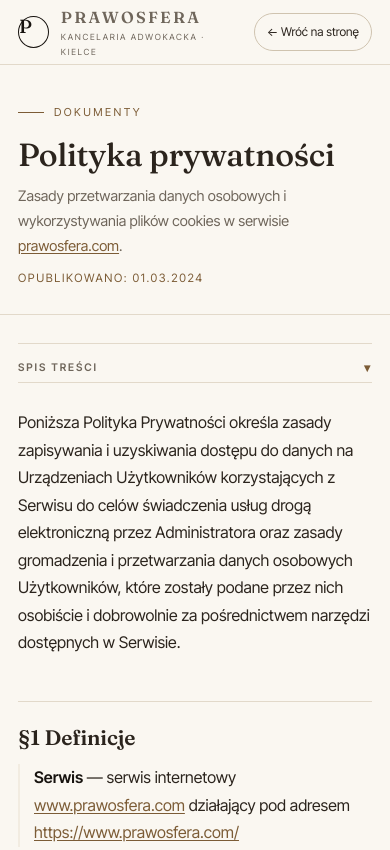
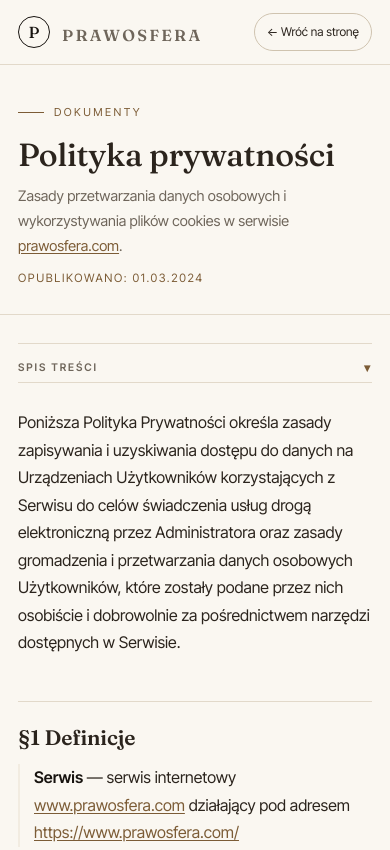
Before and after one commit to simonsurma/strona-prawosfera, a plain HTML site: page politykaprywatnosci.html in a window 390 px wide. Shown: the top 850 px of the page. Drawn offline with Linux system fonts and the light colour scheme.

Commit message:
Update politykaprywatnosci.html

```diff
--- a/politykaprywatnosci.html
+++ b/politykaprywatnosci.html
@@ -30,7 +30,7 @@ header.top{position:sticky;top:0;z-index:20;background:rgba(250,247,241,.92);bac
 .top-in{display:flex;align-items:center;justify-content:space-between;gap:16px;height:74px}
 .brand{display:flex;align-items:center;gap:12px;text-decoration:none;color:var(--ink)}
 .mono{width:38px;height:38px;border:1.4px solid var(--ink);border-radius:50%;display:grid;place-items:center;font-family:var(--serif);font-size:19px;line-height:1}
-.brand .mono{font-size:19px;letter-spacing:0;text-transform:none;color:var(--ink);margin:0;font-family:var(--serif);font-weight:500}
+.brand .mono{display:grid;place-items:center;width:38px;height:38px;font-size:19px;line-height:1;letter-spacing:0;text-transform:none;color:var(--ink);margin:0;padding:0;font-family:var(--serif);font-weight:500}
 .brand b{display:block;font-family:var(--serif);font-weight:600;font-size:19px;letter-spacing:.14em;line-height:1}
 .brand span{display:block;font-size:9.5px;letter-spacing:.2em;text-transform:uppercase;color:var(--muted);margin-top:5px}
 .back{font-size:13px;text-decoration:none;border:1px solid var(--line2);border-radius:100px;padding:9px 16px;color:var(--text);white-space:nowrap;transition:.2s}
@@ -49,8 +49,10 @@ details.toc>summary::after{content:"▾";font-size:12px;color:var(--brass)}
 details.toc[open]>summary::after{content:"▴"}
 .toc-in a{display:block;color:var(--text);text-decoration:none;padding:4px 0;line-height:1.4}
 .toc-in a:hover{color:var(--brass)}
+
 article{max-width:78ch;counter-reset:none}
-article h2{font-family:var(--serif);font-weight:600;font-size:clamp(21px,2.3vw,26px);line-height:1.25;letter-spacing:-.005em;margin:44px 0 14px;padding-top:22px;border-top:1px solid var(--line);scroll-margin-top:96px}
+article h2{font-family:var(--serif);font-weight:600;font-size:clamp(21px,2.3vw,26px);line-height:1.25;letter-spacing:-.005em;
+  margin:44px 0 14px;padding-top:22px;border-top:1px solid var(--line);scroll-margin-top:96px}
 article h2:first-child{margin-top:0;padding-top:0;border-top:0}
 article p{margin:0 0 14px}
 article p.def{margin:0 0 10px;padding-left:14px;border-left:2px solid var(--paper2)}
@@ -73,9 +75,13 @@ footer.bot{border-top:1px solid var(--line);background:var(--paper2);padding:34p
   details.toc[open]>summary{margin-bottom:10px}
   .toc-in{display:grid;grid-template-columns:1fr 1fr;gap:0 16px}
   .top-in{height:64px}
-  .brand b{font-size:16px}.brand span{font-size:8.5px}
-  .mono{width:32px;height:32px;font-size:16px}
+  .brand b{font-size:16px}.brand .brand-sub{font-size:8.5px}
+  .brand .mono{width:32px;height:32px;font-size:16px}
   .back{padding:8px 12px;font-size:12px}
+}
+@media(max-width:640px){
+  .brand .brand-sub{display:none}
+  .top-in{gap:10px}
 }
 @media print{
   header.top,details.toc,footer.bot{display:none}
@@ -90,11 +96,12 @@ footer.bot{border-top:1px solid var(--line);background:var(--paper2);padding:34p
   <div class="wrap top-in">
     <a class="brand" href="index.html">
       <span class="mono" aria-hidden="true">P</span>
-      <span><b>PRAWOSFERA</b><span>Kancelaria Adwokacka · Kielce</span></span>
+      <span><b>PRAWOSFERA</b><span class="brand-sub">Kancelaria Adwokacka · Kielce</span></span>
     </a>
     <a class="back" href="index.html">← Wróć na stronę</a>
   </div>
 </header>
+
 <section class="hero">
   <div class="wrap">
     <div class="eyebrow">Dokumenty</div>
@@ -102,15 +109,30 @@ footer.bot{border-top:1px solid var(--line);background:var(--paper2);padding:34p
     <p>Zasady przetwarzania danych osobowych i wykorzystywania plików cookies w serwisie <a href="https://www.prawosfera.com/">prawosfera.com</a>.<br><span class="meta">Opublikowano: 01.03.2024</span></p>
   </div>
 </section>
+
 <div class="wrap layout">
   <details class="toc" id="toc">
     <summary>Spis treści</summary>
-    <div class="toc-in">
-      <a href="#s1">§1 Definicje</a><a href="#s2">§2 Inspektor Ochrony Danych</a><a href="#s3">§3 Rodzaje Plików Cookies</a><a href="#s4">§4 Bezpieczeństwo składowania danych</a><a href="#s5">§5 Cele do których wykorzystywane są pliki Cookie</a><a href="#s6">§6 Cele przetwarzania danych osobowych</a><a href="#s7">§7 Pliki Cookies Serwisów zewnętrznych</a><a href="#s8">§8 Rodzaje gromadzonych danych</a><a href="#s9">§9 Dostęp do danych osobowych przez podmioty trzecie</a><a href="#s10">§10 Sposób przetwarzania danych osobowych</a><a href="#s11">§11 Podstawy prawne przetwarzania danych osobowych</a><a href="#s12">§12 Okres przetwarzania danych osobowych</a><a href="#s13">§13 Prawa Użytkowników związane z przetwarzaniem danych osobowych</a><a href="#s14">§14 Kontakt do Administratora</a><a href="#s15">§15 Wymagania Serwisu</a><a href="#s16">§16 Linki zewnętrzne</a><a href="#s17">§17 Zmiany w Polityce Prywatności</a>
-    </div>
+    <div class="toc-in"><a href="#s1">§1 Definicje</a>
+    <a href="#s2">§2 Inspektor Ochrony Danych</a>
+    <a href="#s3">§3 Rodzaje Plików Cookies</a>
+    <a href="#s4">§4 Bezpieczeństwo składowania danych</a>
+    <a href="#s5">§5 Cele do których wykorzystywane są pliki Cookie</a>
+    <a href="#s6">§6 Cele przetwarzania danych osobowych</a>
+    <a href="#s7">§7 Pliki Cookies Serwisów zewnętrznych</a>
+    <a href="#s8">§8 Rodzaje gromadzonych danych</a>
+    <a href="#s9">§9 Dostęp do danych osobowych przez podmioty trzecie</a>
+    <a href="#s10">§10 Sposób przetwarzania danych osobowych</a>
+    <a href="#s11">§11 Podstawy prawne przetwarzania danych osobowych</a>
+    <a href="#s12">§12 Okres przetwarzania danych osobowych</a>
+    <a href="#s13">§13 Prawa Użytkowników związane z przetwarzaniem danych osobowych</a>
+    <a href="#s14">§14 Kontakt do Administratora</a>
+    <a href="#s15">§15 Wymagania Serwisu</a>
+    <a href="#s16">§16 Linki zewnętrzne</a>
+    <a href="#s17">§17 Zmiany w Polityce Prywatności</a></div>
   </details>
   <article>
-    <p>Poniższa Polityka Prywatności określa zasady zapisywania i uzyskiwania dostępu do danych na Urządzeniach Użytkowników korzystających z Serwisu do celów świadczenia usług drogą elektroniczną przez Administratora oraz zasady gromadzenia i przetwarzania danych osobowych Użytkowników, które zostały podane przez nich osobiście i dobrowolnie za pośrednictwem narzędzi dostępnych w Serwisie.</p>
+    <p>Poniższa Polityka Prywatności określa zasady zapisywania i uzyskiwania dostępu do danych na Urządzeniach Użytkowników korzystających z Serwisu do celów świadczenia usług drogą elektroniczną przez Administratora oraz zasady gromadzenia i przetwarzania danych osobowych Użytkowników, które zostały podane przez nich osobiście i dobrowolnie za pośrednictwem narzędzi dostępnych w Serwisie.<br/></p>
     <h2 id="s1">§1 Definicje</h2>
     <p class="def"><strong>Serwis</strong> — serwis internetowy <a href="http://www.prawosfera.com" rel="noopener" target="_blank">www.prawosfera.com</a> działający pod adresem <a href="https://www.prawosfera.com/" rel="noopener" target="_blank">https://www.prawosfera.com/</a></p>
     <p class="def"><strong>Serwis zewnętrzny</strong> — serwisy internetowe partnerów, usługodawców lub usługobiorców współpracujących z Administratorem</p>
@@ -161,13 +183,18 @@ footer.bot{border-top:1px solid var(--line);background:var(--paper2);padding:34p
     <ul><li>Prowadzenie statystyk</li><li>Remarketing (retargeting)</li><li>Serwowanie reklam dostosowanych do preferencji Użytkowników</li><li>Obsługi programów afiliacyjnych</li><li>Zapewnienia prawnie uzasadnionego interesu Administratora</li></ul>
     <h2 id="s7">§7 Pliki Cookies Serwisów zewnętrznych</h2>
     <p>Administrator w Serwisie wykorzystuje skrypty javascript i komponenty webowe partnerów, którzy mogą umieszczać własne pliki cookies na Urządzeniu Użytkownika. Pamiętaj, że w ustawieniach swojej przeglądarki możesz sam decydować o dozwolonych plikach cookies jakie mogą być używane przez poszczególne witryny internetowe. Poniżej znajduje się lista partnerów lub ich usług zaimplementowanych w Serwisie, mogących umieszczać pliki cookies:</p>
-    <p>Usługi multimedialne:</p><ul><li><a href="https://www.youtube.com/t/terms" rel="noopener" target="_blank">YouTube</a></li></ul>
-    <p>Usługi społecznościowe / łączone:<br> (Rejestracja, Logowanie, udostępnianie treści, komunikacja, itp.)</p>
+    <p>Usługi multimedialne:</p>
+    <ul><li><a href="https://www.youtube.com/t/terms" rel="noopener" target="_blank">YouTube</a></li></ul>
+    <p>Usługi społecznościowe / łączone:<br/> (Rejestracja, Logowanie, udostępnianie treści, komunikacja, itp.)</p>
     <ul><li><a href="https://twitter.com/en/tos?wcmmode=disabled%23intlTerms" rel="noopener" target="_blank">Twitter</a></li><li><a href="https://www.microsoft.com/en/servicesagreement/" rel="noopener" target="_blank">Microsoft</a></li><li><a href="https://www.facebook.com/legal/terms" rel="noopener" target="_blank">Facebook</a></li><li><a href="https://policies.google.com/privacy?hl=pl" rel="noopener" target="_blank">Google+</a></li><li><a href="https://www.linkedin.com/legal/user-agreement" rel="noopener" target="_blank">LinkedIn</a></li></ul>
-    <p>Usługi udostępniania treści:</p><ul><li><a href="https://www.whatsapp.com/privacy/?lang=pl" rel="noopener" target="_blank">WhatsApp</a></li><li><a href="https://help.instagram.com/519522125107875" rel="noopener" target="_blank">Instagram</a></li></ul>
-    <p>Usługi Newslettera:</p><ul><li><a href="https://mailchimp.com/legal/privacy/" rel="noopener" target="_blank">MailChimp</a></li></ul>
-    <p>Usługi serwowania reklam oraz sieci afiliacyjne:</p><ul><li><a href="https://policies.google.com/privacy?hl=pl" rel="noopener" target="_blank">Google Adsense</a></li></ul>
-    <p>Prowadzenie statystyk:</p><ul><li><a href="https://policies.google.com/privacy?hl=pl" rel="noopener" target="_blank">Google Analytics</a></li></ul>
+    <p>Usługi udostępniania treści:</p>
+    <ul><li><a href="https://www.whatsapp.com/privacy/?lang=pl" rel="noopener" target="_blank">WhatsApp</a></li><li><a href="https://help.instagram.com/519522125107875" rel="noopener" target="_blank">Instagram</a></li></ul>
+    <p>Usługi Newslettera:</p>
+    <ul><li><a href="https://mailchimp.com/legal/privacy/" rel="noopener" target="_blank">MailChimp</a></li></ul>
+    <p>Usługi serwowania reklam oraz sieci afiliacyjne:</p>
+    <ul><li><a href="https://policies.google.com/privacy?hl=pl" rel="noopener" target="_blank">Google Adsense</a></li></ul>
+    <p>Prowadzenie statystyk:</p>
+    <ul><li><a href="https://policies.google.com/privacy?hl=pl" rel="noopener" target="_blank">Google Analytics</a></li></ul>
     <p>Usługi świadczone przez podmioty trzecie są poza kontrolą Administratora. Podmioty te mogą w każdej chwili zmienić swoje warunki świadczenia usług, polityki prywatności, cel przetwarzania danych oraz sposobów wykorzystywania plików cookie.</p>
     <h2 id="s8">§8 Rodzaje gromadzonych danych</h2>
     <p>Serwis gromadzi dane o Użytkownikach. Cześć danych jest gromadzona automatycznie i anonimowo, a część danych to dane osobowe podane dobrowolnie przez Użytkowników w trakcie zapisywania się do poszczególnych usług oferowanych przez Serwis.</p>
@@ -203,9 +230,9 @@ footer.bot{border-top:1px solid var(--line);background:var(--paper2);padding:34p
     <h2 id="s11">§11 Podstawy prawne przetwarzania danych osobowych</h2>
     <p>Serwis gromadzi i przetwarza dane Użytkowników na podstawie:</p>
     <p>Rozporządzenia Parlamentu Europejskiego i Rady (UE) 2016/679 z dnia 27 kwietnia 2016 r. w sprawie ochrony osób fizycznych w związku z przetwarzaniem danych osobowych i w sprawie swobodnego przepływu takich danych oraz uchylenia dyrektywy 95/46/WE (ogólne rozporządzenie o ochronie danych)</p>
-    <p>art. 6 ust. 1 lit. a<br> osoba, której dane dotyczą wyraziła zgodę na przetwarzanie swoich danych osobowych w jednym lub większej liczbie określonych celów</p>
-    <p>art. 6 ust. 1 lit. b<br> przetwarzanie jest niezbędne do wykonania umowy, której stroną jest osoba, której dane dotyczą, lub do podjęcia działań na żądanie osoby, której dane dotyczą, przed zawarciem umowy</p>
-    <p>art. 6 ust. 1 lit. f<br> przetwarzanie jest niezbędne do celów wynikających z prawnie uzasadnionych interesów realizowanych przez administratora lub przez stronę trzecią</p>
+    <p>art. 6 ust. 1 lit. a<br/> osoba, której dane dotyczą wyraziła zgodę na przetwarzanie swoich danych osobowych w jednym lub większej liczbie określonych celów</p>
+    <p>art. 6 ust. 1 lit. b<br/> przetwarzanie jest niezbędne do wykonania umowy, której stroną jest osoba, której dane dotyczą, lub do podjęcia działań na żądanie osoby, której dane dotyczą, przed zawarciem umowy</p>
+    <p>art. 6 ust. 1 lit. f<br/> przetwarzanie jest niezbędne do celów wynikających z prawnie uzasadnionych interesów realizowanych przez administratora lub przez stronę trzecią</p>
     <ul><li>Ustawa z dnia 10 maja 2018 r. o ochronie danych osobowych (Dz.U. 2018 poz. 1000)</li><li>Ustawa z dnia 16 lipca 2004 r. Prawo telekomunikacyjne (Dz.U. 2004 nr 171 poz. 1800)</li></ul>
     <p>Ustawa z dnia 4 lutego 1994 r. o prawie autorskim i prawach pokrewnych (Dz. U. 1994 Nr 24 poz. 83)</p>
     <h2 id="s12">§12 Okres przetwarzania danych osobowych</h2>
@@ -217,17 +244,17 @@ footer.bot{border-top:1px solid var(--line);background:var(--paper2);padding:34p
     <p>Anonimowe dane statystyczne, niestanowiące danych osobowych, są przechowywane przez Administratora w celu prowadzenia statystyk serwisu przez czas nieoznaczony.</p>
     <h2 id="s13">§13 Prawa Użytkowników związane z przetwarzaniem danych osobowych</h2>
     <p>Serwis gromadzi i przetwarza dane Użytkowników na podstawie:</p>
-    <p>Prawo dostępu do danych osobowych<br> Użytkownikom przysługuje prawo uzyskania dostępu do swoich danych osobowych, realizowane na żądanie złożone do Administratora</p>
-    <p>Prawo do sprostowania danych osobowych<br> Użytkownikom przysługuje prawo żądania od Administratora niezwłocznego sprostowania danych osobowych, które są nieprawidłowe lub / oraz uzupełnienia niekompletnych danych osobowych, realizowane na żądanie złożone do Administratora</p>
-    <p>Prawo do usunięcia danych osobowych<br> Użytkownikom przysługuje prawo żądania od Administratora niezwłocznego usunięcia danych osobowych, realizowane na żądanie złożone do Administratora W przypadku kont użytkowników, usunięcie danych polega na anonimizacji danych umożliwiających identyfikację Użytkownika. Administrator zastrzega sobie prawo wstrzymania realizacji żądania usunięcia danych w celu ochrony prawnie uzasadnionego interesu Administratora (np. w gdy Użytkownik dopuścił się naruszenia zasad bądź czy dane zostały pozyskane wskutek prowadzonej korespondencji).<br> W przypadku usługi Newsletter, Użytkownik ma możliwość samodzielnego usunięcia swoich danych osobowych korzystając z odnośnika umieszczonego w każdej przesyłanej wiadomości e-mail.</p>
-    <p>Prawo do ograniczenia przetwarzania danych osobowych<br> Użytkownikom przysługuje prawo ograniczenia przetwarzania danych osobowych w przypadkach wskazanych w art. 18 RODO, m.in. kwestionowania prawidłowość danych osobowych, realizowane na żądanie złożone do Administratora</p>
-    <p>Prawo do przenoszenia danych osobowych<br> Użytkownikom przysługuje prawo uzyskania od Administratora, danych osobowych dotyczących Użytkownika w ustrukturyzowanym, powszechnie używanym formacie nadającym się do odczytu maszynowego, realizowane na żądanie złożone do Administratora</p>
-    <p>Prawo wniesienia sprzeciwu wobec przetwarzania danych osobowych<br> Użytkownikom przysługuje prawo wniesienia sprzeciwu wobec przetwarzania jego danych osobowych w przypadkach określonych w art. 21 RODO, realizowane na żądanie złożone do Administratora</p>
-    <p>Prawo wniesienia skargi<br> Użytkownikom przysługuje prawo wniesienia skargi do organu nadzorczego zajmującego się ochroną danych osobowych.</p>
+    <p>Prawo dostępu do danych osobowych<br/> Użytkownikom przysługuje prawo uzyskania dostępu do swoich danych osobowych, realizowane na żądanie złożone do Administratora</p>
+    <p>Prawo do sprostowania danych osobowych<br/> Użytkownikom przysługuje prawo żądania od Administratora niezwłocznego sprostowania danych osobowych, które są nieprawidłowe lub / oraz uzupełnienia niekompletnych danych osobowych, realizowane na żądanie złożone do Administratora</p>
+    <p>Prawo do usunięcia danych osobowych<br/> Użytkownikom przysługuje prawo żądania od Administratora niezwłocznego usunięcia danych osobowych, realizowane na żądanie złożone do Administratora W przypadku kont użytkowników, usunięcie danych polega na anonimizacji danych umożliwiających identyfikację Użytkownika. Administrator zastrzega sobie prawo wstrzymania realizacji żądania usunięcia danych w celu ochrony prawnie uzasadnionego interesu Administratora (np. w gdy Użytkownik dopuścił się naruszenia zasad bądź czy dane zostały pozyskane wskutek prowadzonej korespondencji).<br/> W przypadku usługi Newsletter, Użytkownik ma możliwość samodzielnego usunięcia swoich danych osobowych korzystając z odnośnika umieszczonego w każdej przesyłanej wiadomości e-mail.</p>
+    <p>Prawo do ograniczenia przetwarzania danych osobowych<br/> Użytkownikom przysługuje prawo ograniczenia przetwarzania danych osobowych w przypadkach wskazanych w art. 18 RODO, m.in. kwestionowania prawidłowość danych osobowych, realizowane na żądanie złożone do Administratora</p>
+    <p>Prawo do przenoszenia danych osobowych<br/> Użytkownikom przysługuje prawo uzyskania od Administratora, danych osobowych dotyczących Użytkownika w ustrukturyzowanym, powszechnie używanym formacie nadającym się do odczytu maszynowego, realizowane na żądanie złożone do Administratora</p>
+    <p>Prawo wniesienia sprzeciwu wobec przetwarzania danych osobowych<br/> Użytkownikom przysługuje prawo wniesienia sprzeciwu wobec przetwarzania jego danych osobowych w przypadkach określonych w art. 21 RODO, realizowane na żądanie złożone do Administratora</p>
+    <p>Prawo wniesienia skargi<br/> Użytkownikom przysługuje prawo wniesienia skargi do organu nadzorczego zajmującego się ochroną danych osobowych.</p>
     <h2 id="s14">§14 Kontakt do Administratora</h2>
     <ul><li>Z Administratorem można skontaktować się w jeden z poniższych sposobów</li></ul>
     <p class="def"><strong>Adres pocztowy</strong> — Kancelaria Adwokacka Adwokat Karolina Surma ul. Klonowa 50/2 25-553 Kielce</p>
-    <p class="def"><strong>Adres poczty elektronicznej</strong> — <a href="mailto:kancelaria@prawosfera.com">kancelaria@prawosfera.com</a></p>
+    <p class="def"><strong>Adres poczty elektronicznej</strong> — <a>kancelaria@prawosfera.com</a></p>
     <p class="def"><strong>Połączenie telefoniczne</strong> — Tel: +48 794 242 445</p>
     <p class="def"><strong>Formularz kontaktowy</strong> — drogą mailową lub formularz dostępny pod adresem dostępnym na stronie internetowej, wyrażając zgodę na przesłanie formularza.</p>
     <h2 id="s15">§15 Wymagania Serwisu</h2>
@@ -242,10 +269,19 @@ footer.bot{border-top:1px solid var(--line);background:var(--paper2);padding:34p
     <p>Wprowadzone zmiany wchodzą w życie z chwilą ich publikacji.</p>
   </article>
 </div>
+
 <footer class="bot">
   <div class="wrap bot-in">
-    <div><b>Kancelaria Adwokacka Adwokat Karolina Surma</b><br>ul. Klonowa 27/3, 25-553 Kielce<br>tel. +48 794 242 445 · kancelaria@prawosfera.com</div>
-    <div class="bot-nav"><a href="index.html">Strona główna</a><a href="politykaprywatnosci.html">Polityka prywatności</a><a href="regulamin.html">Regulamin</a></div>
+    <div>
+      <b>Kancelaria Adwokacka Adwokat Karolina Surma</b><br>
+      ul. Klonowa 27/3, 25-553 Kielce<br>
+      tel. +48 794 242 445 · kancelaria@prawosfera.com
+    </div>
+    <div class="bot-nav">
+      <a href="index.html">Strona główna</a>
+      <a href="politykaprywatnosci.html">Polityka prywatności</a>
+      <a href="regulamin.html">Regulamin</a>
+    </div>
   </div>
 </footer>
 <script>
```
